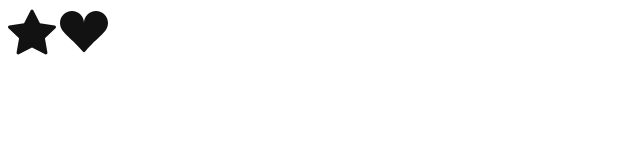
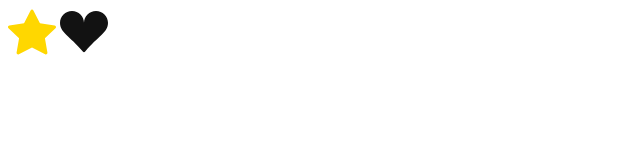
Before and after one commit to guest-wp/like-button-animation, a plain HTML site: page index.html in a window 1280 px wide. Both pictures are taken after a click on the switch 32 px from the left and 33 px from the top of the page. Shown: the whole page, without its empty margins (0-640 px from the left). Drawn offline with Linux system fonts and the light colour scheme.

Commit message:
Alteração de cores

```diff
--- a/style.css
+++ b/style.css
@@ -11,8 +11,8 @@
     transition: color 200ms;
   }
 
-  .like.blue svg {
-    color: dodgerblue;
+  .like.yellow svg {
+    color: gold;
   }
 
   .like.pink svg {
```
